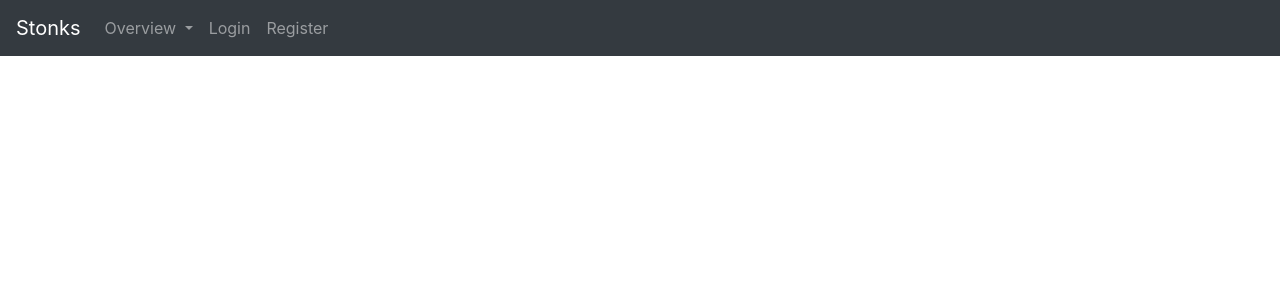
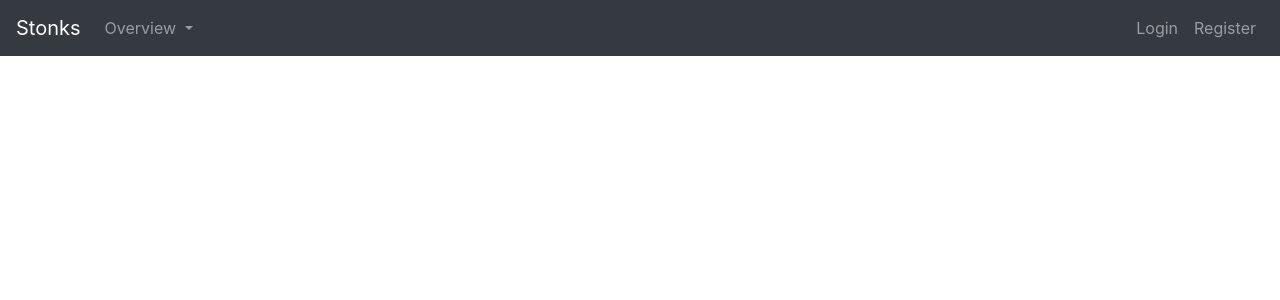
Before and after one commit to sandormatyas/stock-info, a Flask app: template templates/layout.html in a window 1280 px wide. Shown: the top 300 px of the page. Run offline with Flask 2, Linux system fonts and the light colour scheme; the template is opened without the code that fills it, so the values that code supplies are empty; some libraries are stand-ins or nearby versions.

Commit message:
move login and register to the right

```diff
--- a/templates/header.html
+++ b/templates/header.html
@@ -17,6 +17,8 @@
                     <a class="dropdown-item" href="#">Another action</a>
                 </div>
             </li>
+        </ul>
+        <ul class="navbar-nav flex-row ml-md-auto d-none d-md-flex">
             <li class="nav-item">
                 <a class="nav-link" href="#">Login</a>
             </li>
```
